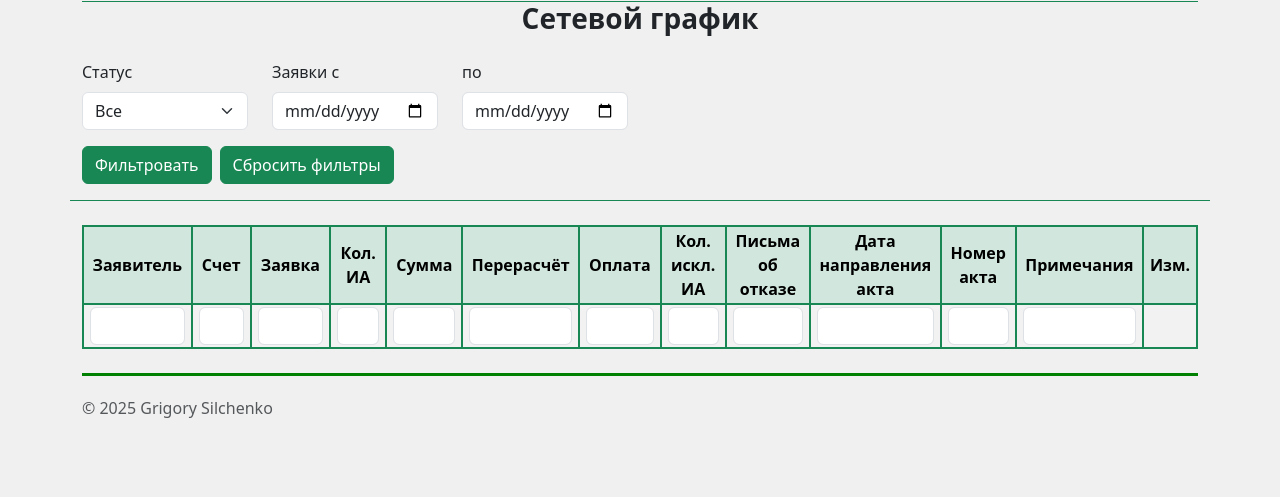
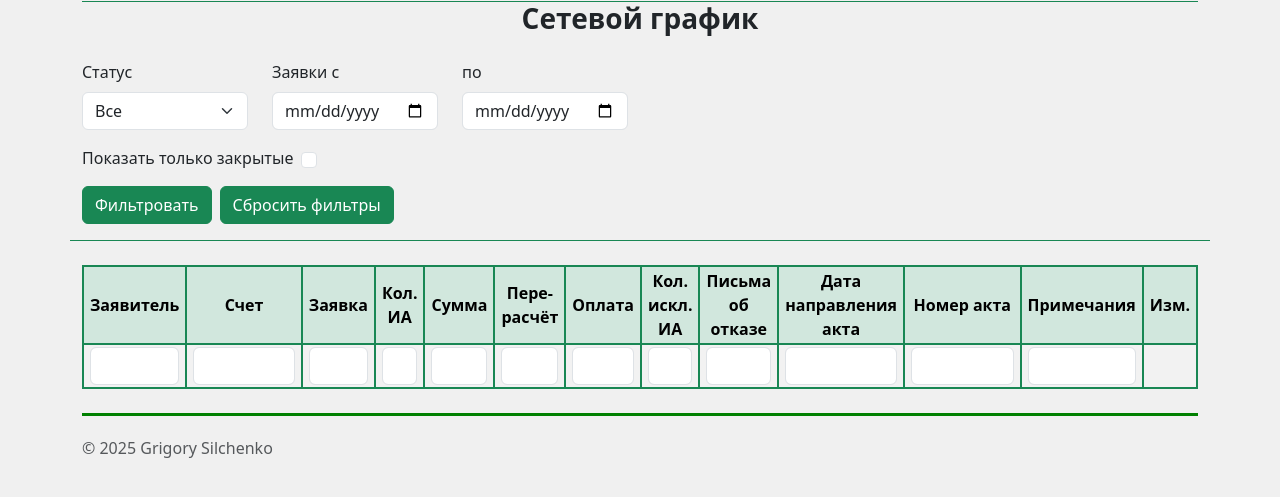
Before and after one commit to GrigorySilchenko/SilevanD, a Django app: template SilEvAnd/application/templates/network_graph.html in a window 1280 px wide. Shown: the part 91-588 px from the top of the page. Run offline with Django 3.2, Linux system fonts and the light colour scheme; the template is opened without the code that fills it, so the values that code supplies are empty.

Commit message:
51. Add filter(is_final_notice) to 'network_graph'. Add some changes in HTML

```diff
--- a/SilEvAnd/application/templates/network_graph.html
+++ b/SilEvAnd/application/templates/network_graph.html
@@ -9,13 +9,24 @@
         border-color: #198754;
         box-shadow: 0 0 0 0.2rem rgba(25, 135, 84, 0.25);
     }
+    .form-check-input:focus {
+        border-color: #198754;
+        box-shadow: 0 0 0 0.2rem rgba(25, 135, 84, 0.25);
+    }
+    .checkbox-success {
+    accent-color: #198754 !important; /* Принудительно задаем цвет */
+    }
+    .checkbox-success:checked {
+        background-color: #198754;
+        border-color: #198754;
+    }
+
 </style>
 
 <div class="container">
     <h3>
         <b>Сетевой график</b>
     </h3>
-
         <form class="search-form" method="get" action="" role="search">
             <div class="row d-flex py-3 mb-4 border-bottom border-success">
                 <div class="col-md-2">
@@ -34,6 +45,12 @@
                     <label for="date_to" class="form-label">по</label>
                     <input type="date" class="form-control" id="date_to" name="date_to" value="{{ date_to|default:'' }}">
                 </div>
+                <div class="col-12 d-flex align-items-center mb-3">
+                    <label for="is_final_notice" class="form-check-label me-2">Показать только закрытые</label>
+                    <input type="checkbox" id="is_final_notice" name="is_final_notice"
+                           class="form-check-input checkbox-success" value="True"
+                           {% if is_final_notice == 'True' %}checked{% endif %}>
+                </div>
                 <div class="col-12 d-flex align-items-end">
                     <button type="submit" class="btn btn-success me-2">Фильтровать</button>
                     <button type="submit" name="reset" value="1" class="btn btn-success me-2">Сбросить фильтры</button>
@@ -44,16 +61,16 @@
                 <thead class="table table-success table-bordered border-success align-middle">
                     <tr>
                         <th scope="col">Заявитель</th>
-                        <th scope="col">Счет</th>
+                        <th scope="col" style="width: 120px;">Счет</th>
                         <th scope="col">Заявка</th>
                         <th scope="col">Кол. ИА</th>
                         <th scope="col">Сумма</th>
-                        <th scope="col">Перерасчёт</th>
+                        <th scope="col">Пере-расчёт</th>
                         <th scope="col">Оплата</th>
                         <th scope="col">Кол. искл. ИА</th>
                         <th scope="col">Письма об отказе</th>
                         <th scope="col">Дата направления акта</th>
-                        <th scope="col">Номер акта</th>
+                        <th scope="col" style="width: 120px;">Номер акта</th>
                         <th scope="col">Примечания</th>
                         <th scope="col" rowspan="2" style="width: 50px;">Изм.</th>
                     </tr>
@@ -102,7 +119,7 @@
                         <td></td>
                     </tr>
                     {% for data in network_graph %}
-                    <tr class="{% if data.app_closed %} table-warning {% endif %}">
+                    <tr class="{% if data.final_notice %} table-success {% elif data.app_closed %} table-warning {% endif %}">
                         <td class="text-start ps-2">{{ data.application.declarant }}</td>
                         <td>{{ data.application.bill_number }} от {{ data.application.bill_date|date:"d.m.Y" }}</td>
                         <td>{{ data.application.application_number }} от {{ data.application.created_on|date:"d.m.Y" }}</td>
@@ -115,7 +132,6 @@
                                <span class="text-success">---</span>
                             {% endif %}
                         </td>
-
                         <td>
                             {% if data.application.payment_document %}
                               п/п {{ data.application.payment_document }} от {{ data.application.payment_date|date:"d.m.Y" }}
--- a/SilEvAnd/distribution/templates/application_distribution.html
+++ b/SilEvAnd/distribution/templates/application_distribution.html
@@ -81,7 +81,7 @@
           <th scope="col">Модели ИА</th>
           <th scope="col" style="width: 50px;">Кол-во ИА</th>
           <th scope="col" style="width: 100px;">Место проведения ТО</th>
-          <th scope="col" style="width: 100px;">Акт ТО</th>
+          <th scope="col" style="width: 120px;">Акт ТО</th>
           <th scope="col" style="width: 80px;">Исп-ль</th>
           <th scope="col">Примечания</th>
           <th scope="col" style="width: 50px;">Изм.</th>
--- a/SilEvAnd/distribution/templates/distribution.html
+++ b/SilEvAnd/distribution/templates/distribution.html
@@ -41,7 +41,7 @@
           <th scope="col">Модели ИА</th>
           <th scope="col" style="width: 70px;">Кол-во ИА</th>
           <th scope="col" style="width: 100px;">Место проведения ТО</th>
-          <th scope="col" style="width: 150px;">Акт ТО</th>
+          <th scope="col" style="width: 120px;">Акт ТО</th>
           <th scope="col" style="width: 80px;">Исп-ль</th>
           <th scope="col">Примечания</th>
           <th scope="col" style="width: 50px;">Изм.</th>
--- a/SilEvAnd/distribution/templates/distribution_change.html
+++ b/SilEvAnd/distribution/templates/distribution_change.html
@@ -41,7 +41,7 @@
           <th scope="col">Модели ИА</th>
           <th scope="col" style="width: 100px;">Количество ИА</th>
           <th scope="col">Место проведения ТО</th>
-          <th scope="col">Акт ТО</th>
+          <th scope="col" style="width: 120px;">Акт ТО</th>
           <th scope="col">Исп-ль</th>
           <th scope="col">Примечания</th>
         </tr>
--- a/SilEvAnd/templates/base.html
+++ b/SilEvAnd/templates/base.html
@@ -54,17 +54,8 @@
             padding-left: 6px;
             padding-right: 6px;
         }
-        .btn-pink {
-            background-color: #ff69b4;
-            color: white;
-            border-color: #ff69b4;
-            transition: background-color 0.3s, border-color 0.3s;
-        }
-        .btn-pink:hover {
-          background-color: #ff85c1;
-          border-color: #ff85c1;
-        }
     </style>
+
   </head>
   <body style="background-color: #f0f0f0;">
     <div class="container">
```
Also changed, not shown: SilEvAnd/application/templates/application.html (+5 -10 lines), SilEvAnd/application/views.py (+7 -10 lines).
